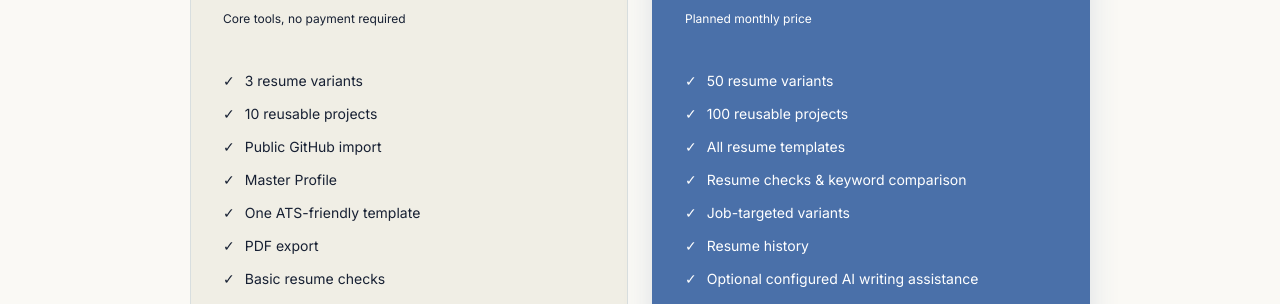
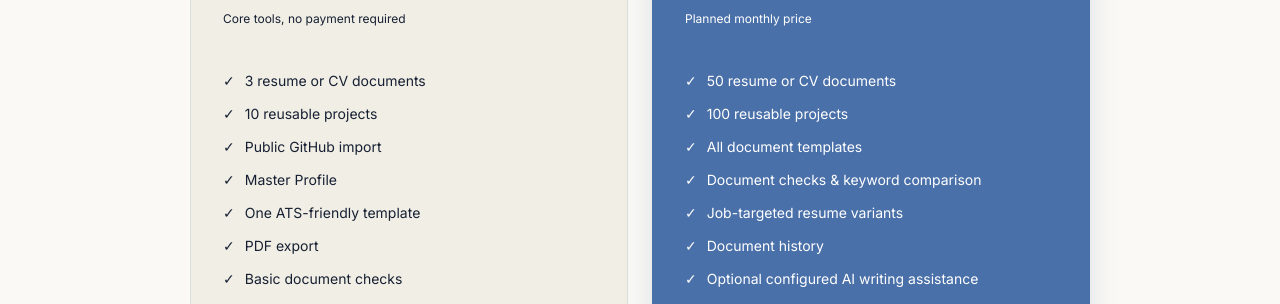
Before and after one commit to Taoshif1/Resume-Builder-Client, a React (Vite) app: page /pricing in a window 1280 px wide. Shown: the part 648-952 px from the top of the page. Built offline with nearby package versions, Linux system fonts and the light colour scheme; no server answers.

Commit message:
fix: describe plan limits for resumes and CVs

```diff
--- a/src/product/plans.js
+++ b/src/product/plans.js
@@ -25,21 +25,21 @@ export const PLANS = {
 
 export const PUBLIC_PLAN_FEATURES = {
   free: [
-    "3 resume variants",
+    "3 resume or CV documents",
     "10 reusable projects",
     "Public GitHub import",
     "Master Profile",
     "One ATS-friendly template",
     "PDF export",
-    "Basic resume checks",
+    "Basic document checks",
   ],
   pro: [
-    "50 resume variants",
+    "50 resume or CV documents",
     "100 reusable projects",
-    "All resume templates",
-    "Resume checks & keyword comparison",
-    "Job-targeted variants",
-    "Resume history",
+    "All document templates",
+    "Document checks & keyword comparison",
+    "Job-targeted resume variants",
+    "Document history",
     "Optional configured AI writing assistance",
   ],
 };
```
